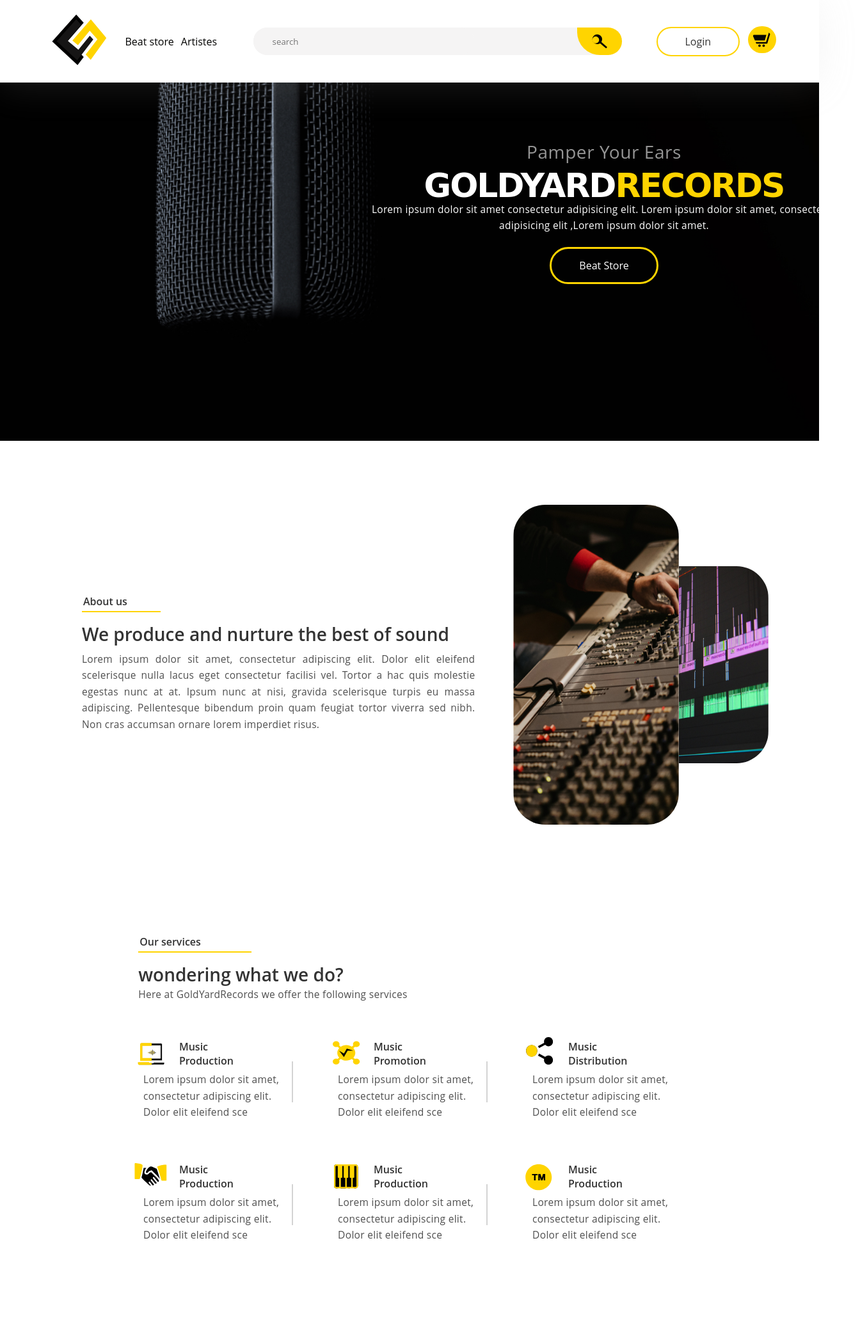
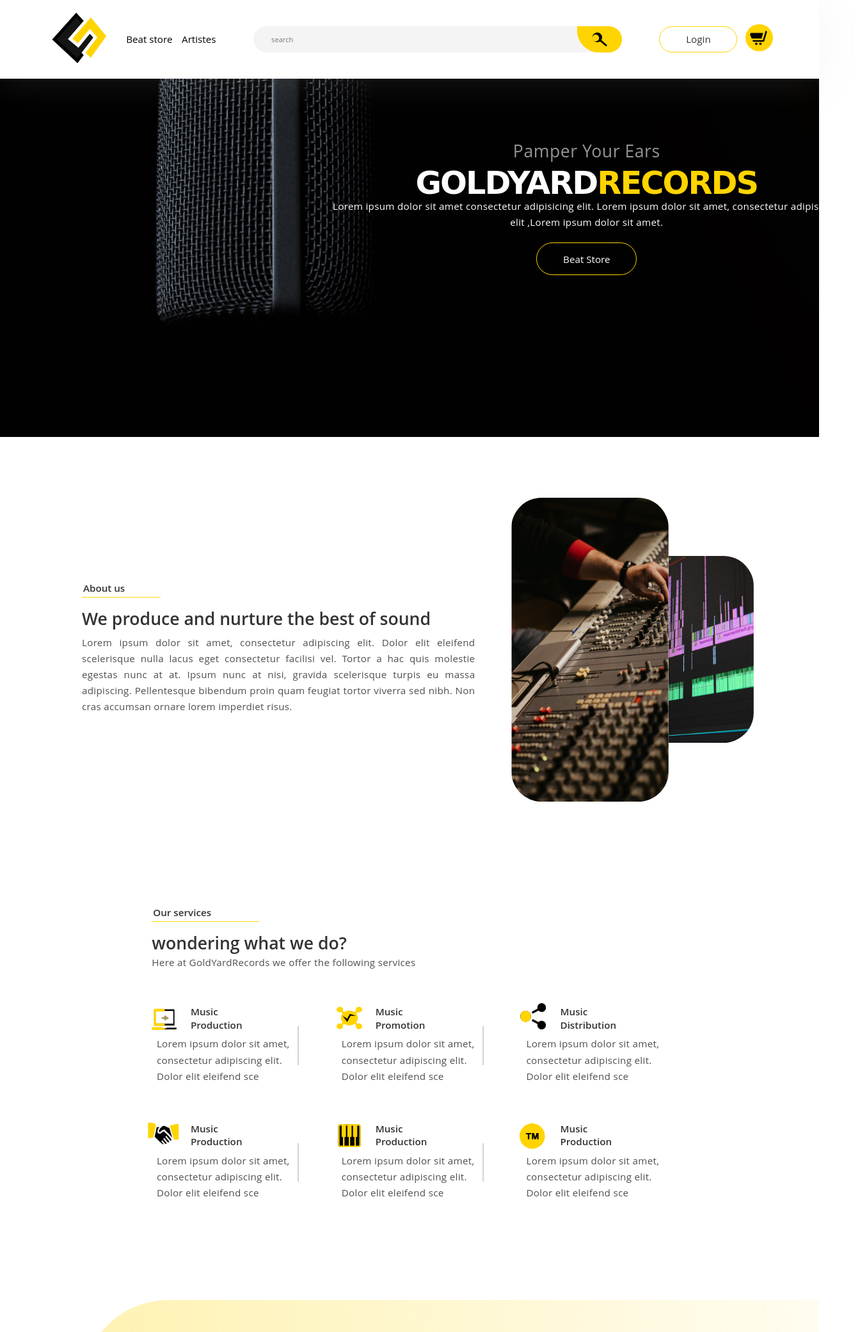
Before and after one commit to Tetteh-Yaw-Precious/GoldYardRecordsUpgrade-master, a website: page index.html in a window 1280 px wide. Shown: the top 2082 px of the page at 64% size, 1344 px wide, since content can reach past the window. Drawn offline with Linux system fonts and the light colour scheme; some icons are missing.

Commit message:
update on font-size,converting px to rem

```diff
--- a/sass/abstracts/functions.scss
+++ b/sass/abstracts/functions.scss
@@ -0,0 +1,3 @@
+@function rem($pixels, $context: 16) {
+  @return ($pixels/$context) * 1rem;
+}
--- a/sass/abstracts/variables.scss
+++ b/sass/abstracts/variables.scss
@@ -1,11 +1,11 @@
 //Colors
 //fonts
-$primaryFont: 'Open Sans',sans-serif;
-$primaryColor: #FFD400;
+$primaryFont: "Open Sans", sans-serif;
+$primaryColor: #ffd400;
 $primaryTextColor: #4f4f4f;
 $headingColor: #020201;
 $inputColor: #f5f4f4;
 //subcolors
-$pamperYourEars:  #959595;
-$logInHeight: 43px;
-$borderRadius: 100px;
+$pamperYourEars: #959595;
+$logInHeight: 2.6875rem;
+$borderRadius: 6.25rem;
--- a/sass/base/globals.scss
+++ b/sass/base/globals.scss
@@ -7,10 +7,8 @@
   box-sizing: inherit;
   font-family: $primaryFont;
   color: #333;
-  html {
-    //defines what 1 rem is
-    font-size: 100%;
-  }
+  //defines what 1 rem is
+  font-size: 95%;
   body {
     box-sizing: border-box;
   }
@@ -34,9 +32,9 @@
     font-weight: 600;
     font-size: 1rem;
     line-height: 1.375rem;
-    border-bottom: 2px solid $primaryColor;
-    padding: 4px 2px;
-    margin: 0 0 15px 0;
+    border-bottom: 0.125rem solid $primaryColor;
+    padding: 0.25rem 0.125rem;
+    margin: 0 0 0.9375rem 0;
     width: 20%;
   }
 
@@ -44,7 +42,7 @@
     font-family: $primaryFont;
     font-style: normal;
     font-weight: normal;
-    font-size: 15.5px;
+    font-size: 1rem;
     line-height: 1.65;
     color: $primaryFontColor;
     letter-spacing: 0.02em;
@@ -61,16 +59,16 @@
   }
 
   input {
-    border-radius: 100px;
+    border-radius: 6.25rem;
     background-color: $inputColor;
     border: none;
-    padding: 0 0 0 30px;
+    padding: 0 0 0 1.875rem;
     outline: none;
   }
 }
 textarea {
   resize: none;
-  border-radius: 50px;
+  border-radius: 3.125rem;
   padding-left: 1.6rem;
   padding-top: 1rem;
   border: none;
--- a/sass/base/typography.scss
+++ b/sass/base/typography.scss
@@ -1,5 +1,5 @@
-$alfaSlabOne: 'Alfa Slab One', cursive;
-$primaryFontSize: 16px;
-$primaryFontColor:#4F4F4F;
-$lineHeight: 30.45px;
-$labelFontSize: 16px;
+$alfaSlabOne: "Alfa Slab One", cursive;
+$primaryFontSize: 1rem;
+$primaryFontColor: #4f4f4f;
+$lineHeight: 1.9rem;
+$labelFontSize: 1rem;
--- a/sass/components/_releaseSlider.scss
+++ b/sass/components/_releaseSlider.scss
@@ -7,16 +7,16 @@
   margin-bottom: 10rem;
   .sliderContainer {
     min-height: 5vh;
-    height: 285.79px;
+    height: 17.86rem;
     width: 90%;
-    border-radius: 142.893px 0px 0px 142.893px;
+    border-radius: 8.93rem 0 0 8.93rem;
     background: linear-gradient(
       83.93deg,
       rgba(255, 212, 0, 0.3) 1.75%,
       rgba(255, 212, 0, 0.0433364) 106.46%,
       rgba(255, 212, 0, 0) 106.47%
     );
-    backdrop-filter: blur(100px);
+    backdrop-filter: blur(6.25rem);
     display: flex;
     align-items: center;
   }
@@ -28,18 +28,17 @@
 }
 .sliderContainer .slider .--item {
   background: rgba(255, 255, 255, 0.65);
-  backdrop-filter: blur(110px);
+  backdrop-filter: blur(6.87rem);
 
   /* Note: backdrop-filter has minimal browser support */
-  border-radius: 100px;
-  border-radius: 100px;
-  min-width: 443px;
+  border-radius: 6.25rem;
+  min-width: 27.68rem;
   display: flex;
   margin: 0 2rem;
 }
 .sliderContainer .slider .--item .--item-container {
   width: 100%;
-  border-radius: 100px;
+  border-radius: 6.25rem;
   display: flex;
   justify-content: center;
   align-items: center;
@@ -76,9 +75,9 @@
     .--musicPromolinks {
       width: 90%;
       min-height: 2.5rem;
-      border-radius: 100px;
+      border-radius: 6.25rem;
       background: rgba(255, 255, 255, 0.6);
-      backdrop-filter: blur(219px);
+      backdrop-filter: blur(13.68rem);
       display: flex;
       justify-content: space-evenly;
       align-items: center;
@@ -86,8 +85,7 @@
         transition: all 0.3s ease 0s;
       }
       a:hover {
-        //   box-shadow: 0px 10px 10px rgba(110, 127, 137, 0.918);
-        transform: translateY(-3px);
+        transform: translateY(-0.18rem);
         transition: all 0.3s ease 0s;
       }
     }
--- a/sass/layouts/footer.scss
+++ b/sass/layouts/footer.scss
@@ -35,7 +35,7 @@
       justify-content: center;
       margin-left: 0.7rem;
       h1 {
-        font-size: 16px;
+        font-size: 1rem;
         font-weight: 1000;
       }
       .loc {
@@ -48,7 +48,7 @@
   display: flex;
   flex-direction: column;
   h1 {
-    border-bottom: 2px solid $primaryColor;
+    border-bottom: 0.12rem solid $primaryColor;
     width: 40%;
     padding-bottom: 0.2rem;
     margin-bottom: 1rem;
@@ -60,11 +60,11 @@
       outline: none;
     }
     input:nth-child(1) {
-      height: 47.1px;
+      height: 2.93rem;
       margin-bottom: 1rem;
     }
     textarea {
-      height: 85.71px;
+      height: 5.35rem;
       outline: none;
     }
     .socialsBtn {
@@ -91,7 +91,7 @@
         padding: 0.7rem 3rem;
         background: black;
         color: white;
-        border-radius: 50px;
+        border-radius: 3.12rem;
       }
       a:hover {
         background: $primaryColor;
@@ -104,7 +104,7 @@
 .copyright {
   height: 5vh;
   background-color: black;
-  border-radius: 30px 30px 0px 0px;
+  border-radius: 1.87rem 1.87rem 0rem 0rem;
   display: flex;
   justify-content: center;
   align-items: center;
--- a/sass/layouts/navbar.scss
+++ b/sass/layouts/navbar.scss
@@ -1,9 +1,10 @@
 @use '../abstracts/variables.scss' as *;
+@use '../abstracts/functions.scss' as *;
 
 section:nth-child(1) {
   max-width: 100%;
-  height: 129px;
-  box-shadow: (0px 4px 60px rgba(190, 190, 190, 0.15));
+  height: 8.06rem;
+  box-shadow: (0rem 0.25rem 3.75rem rgba(190, 190, 190, 0.15));
   position: sticky;
   top: 0;
   z-index: 5;
@@ -11,7 +12,7 @@
   .container {
     width: 90%;
     margin: 0 5%;
-    height: 129px;
+    height: 8.06rem;
     display: flex;
     flex-direction: row;
     .logo {
@@ -31,7 +32,7 @@
       }
       li a:hover {
         padding-bottom: 0.25rem;
-        border-bottom: 1.8px solid $primaryColor;
+        border-bottom: 0.11rem solid $primaryColor;
         // transition: all 0.2s ease-in;
         animation-name: --anime-hover;
       }
@@ -49,7 +50,7 @@
         background-color: $inputColor;
         border-radius: $borderRadius;
         input {
-          height: 43px;
+          height: 2.68rem;
           width: 60%;
         }
         .searchBtn {
@@ -58,7 +59,7 @@
           justify-content: center;
           align-items: center;
           background-color: $primaryColor;
-          border-radius: 0px 100px 100px 165px;
+          border-radius: 0rem 6.25rem 6.25rem 10.31rem;
         }
       }
     }
@@ -69,9 +70,9 @@
       align-items: center;
       li .login {
         margin-top: 3rem;
-        padding: 10px 43px;
-        border-radius: 100px;
-        border: 2px solid $primaryColor;
+        padding: 0.62rem 2.68rem;
+        border-radius: 6.25rem;
+        border: 0.12rem solid $primaryColor;
         transition: all 100ms linear;
         font-weight: 500;
         color: #333;
@@ -80,10 +81,10 @@
         background-color: $primaryColor;
       }
       .shoppingCart img {
-        border-radius: 200px;
+        border-radius: 12.5rem;
         align-self: center;
         padding: 0.4rem;
-        margin-left: 13px;
+        margin-left: 0.81rem;
         background-color: $primaryColor;
       }
     }
--- a/sass/pages/_home.scss
+++ b/sass/pages/_home.scss
@@ -1,5 +1,6 @@
 //
 @use '../abstracts/variables.scss' as *;
+@use '../abstracts/functions.scss' as *;
 @use '../base/typography.scss' as *;
 .banner {
   width: 100%;
@@ -16,38 +17,37 @@
     align-items: center;
     justify-content: center;
     p:nth-child(1) {
-      font-size: 28px;
-      padding-bottom: 10px;
+      font-size: rem(28);
+      padding-bottom: rem(10);
       color: $pamperYourEars;
     }
-
     h2 {
       color: white;
-      font-size: 52px;
+      font-size: rem(52);
       font-family: $alfaSlabOne;
       letter-spacing: 3%;
-      padding-bottom: 5px;
+      padding-bottom: rem(5);
 
       span {
         font-family: $alfaSlabOne;
         color: $primaryColor;
-        font-size: 52px;
+        font-size: rem(52);
       }
     }
 
     p:nth-child(3) {
       color: white;
       text-align: center;
-      padding: 0 0 10px 0;
+      padding: 0 0 rem(10) 0;
     }
 
     a {
       color: white;
       text-align: center;
-      border: 3px solid $primaryColor;
-      margin-top: 10px;
-      padding: 15px 43px;
-      border-radius: 100px;
+      border: rem(2) solid $primaryColor;
+      margin-top: rem(10);
+      padding: rem(15) rem(43);
+      border-radius: rem(100);
       transition: all 100ms linear;
       font-weight: 500;
     }
@@ -60,12 +60,12 @@
 }
 .aboutUs {
   width: 100%;
-  height: 500px;
-  margin-top: 100px;
+  height: rem(500);
+  margin-top: rem(100);
   .container {
     width: 80%;
     margin: 0 10%;
-    height: 500px;
+    height: rem(500);
     display: flex;
     .content {
       width: 80%;
@@ -83,28 +83,28 @@
       width: 40%;
       display: flex;
       img:nth-child(1) {
-        width: 259px;
+        width: rem(259);
         position: relative;
-        left: 60px;
+        left: rem(60);
         z-index: 1;
-        border-radius: 50px;
+        border-radius: rem(50);
       }
     }
     img:nth-child(2) {
-      width: 200px;
-      border-radius: 50px;
+      width: rem(200);
+      border-radius: rem(50);
       margin: 6rem 0 6rem 0;
     }
   }
 }
 .ourServices {
   width: 100%;
-  height: 500px;
-  margin-top: 100px;
+  height: rem(500);
+  margin-top: rem(100);
   .container {
     width: 80%;
     margin: 0 10%;
-    height: 500px;
+    height: rem(500);
     display: flex;
     .content {
       width: 80%;
@@ -119,24 +119,24 @@
       width: 50%;
       display: flex;
       img:nth-child(1) {
-        width: 259px;
+        width: rem(259);
         position: relative;
-        left: 60px;
+        left: rem(60);
         z-index: 1;
-        border-radius: 50px;
+        border-radius: rem(50);
       }
     }
     img:nth-child(2) {
-      width: 200px;
-      border-radius: 50px;
+      width: rem(200);
+      border-radius: rem(50);
       margin: 6rem 0 6rem 0;
     }
   }
 }
 section:nth-child(4) {
   width: 100%;
-  height: 700px;
-  margin-top: 120px;
+  height: rem(700);
+  margin-top: rem(120);
   display: grid;
   place-content: center;
   .content {
@@ -145,7 +145,7 @@
     margin-left: 2%;
   }
 }
-y .-services-grid {
+.-services-grid {
   width: 55.1875rem;
   height: 28.125rem;
   display: grid;
@@ -209,7 +209,7 @@
         width: 0.1rem;
         height: 40%;
         color: #c4c4c4;
-        border: 1px solid rgb(211, 211, 211);
+        border: rem(1) solid rgb(211, 211, 211);
       }
     }
   }
@@ -217,7 +217,7 @@
 
 .--item-content:hover {
   cursor: pointer;
-  transform: translateY(-15px);
+  transform: translateY(rem(-15));
   transition: all 0.1s ease 0s;
 }
 
@@ -235,7 +235,7 @@
     .one {
       width: 25%;
       height: 35rem;
-      border-radius: 50px;
+      border-radius: rem(50);
       margin-right: 2rem;
       background-image: url("/ASSETS/ourProducers/producerone.jpg");
       background-size: cover;
@@ -246,14 +246,14 @@
         height: 10vh;
         width: 100%;
         background: rgba(255, 255, 255, 0.6);
-        backdrop-filter: blur(100px);
-        border-radius: 0px 100px 50px 50px;
+        backdrop-filter: blur(rem(100));
+        border-radius: 0 rem(100) rem(50) rem(50);
       }
     }
     .two {
       width: 25%;
       height: 35rem;
-      border-radius: 50px;
+      border-radius: rem(50);
       background-image: url("/ASSETS/ourProducers/producertwo.jpg");
       background-size: cover;
       background-position: center;
@@ -263,8 +263,8 @@
         height: 10vh;
         width: 100%;
         background: rgba(255, 255, 255, 0.6);
-        backdrop-filter: blur(100px);
-        border-radius: 0px 100px 50px 50px;
+        backdrop-filter: blur(rem(100));
+        border-radius: 0rem rem(100) rem(50) rem(50);
       }
     }
   }
```
Also changed, not shown: css/main.css, 1 other file.
